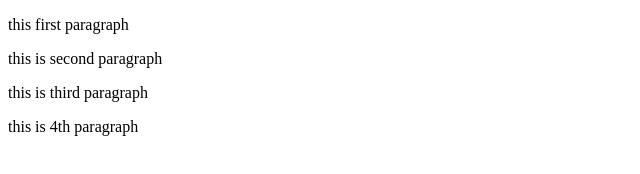
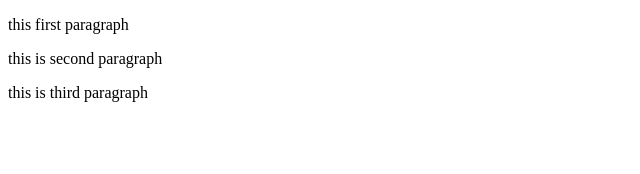
Before and after one commit to UDAYKIRAN588/Helloworld, a plain HTML site: page index.html in a window 1280 px wide. Shown: the whole page, without its empty margins (0-640 px from the left). Drawn offline with Linux system fonts and the light colour scheme.

Commit message:
Revert "second commit"
This reverts commit 680a8582a65d1b5403d49c33a34084aa47e9775c.

```diff
--- a/index.html
+++ b/index.html
@@ -6,7 +6,6 @@
     <p>this first paragraph</p>
     <p>this is second paragraph</p>
     <p>this is third paragraph</p>
-    <p>this is 4th paragraph</p>
 </head>
 <body>
 
```
